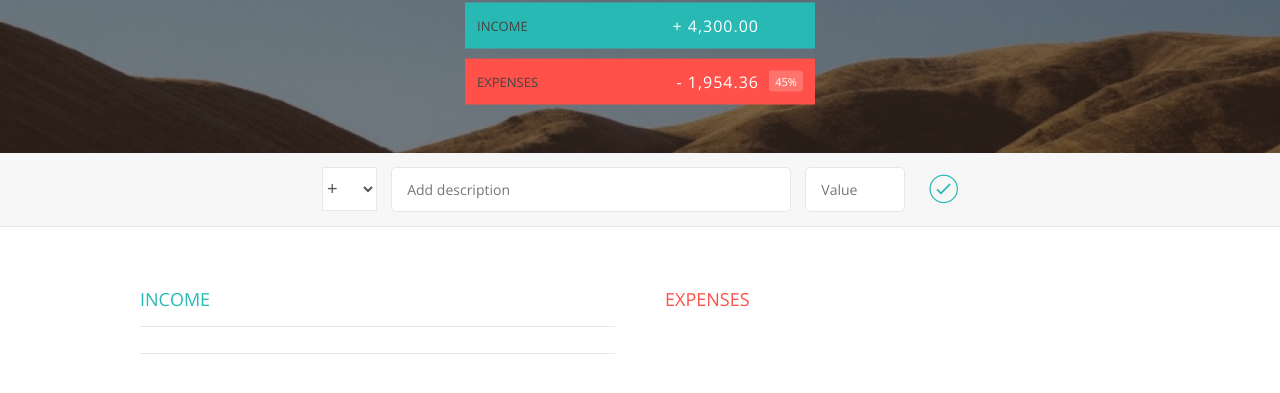
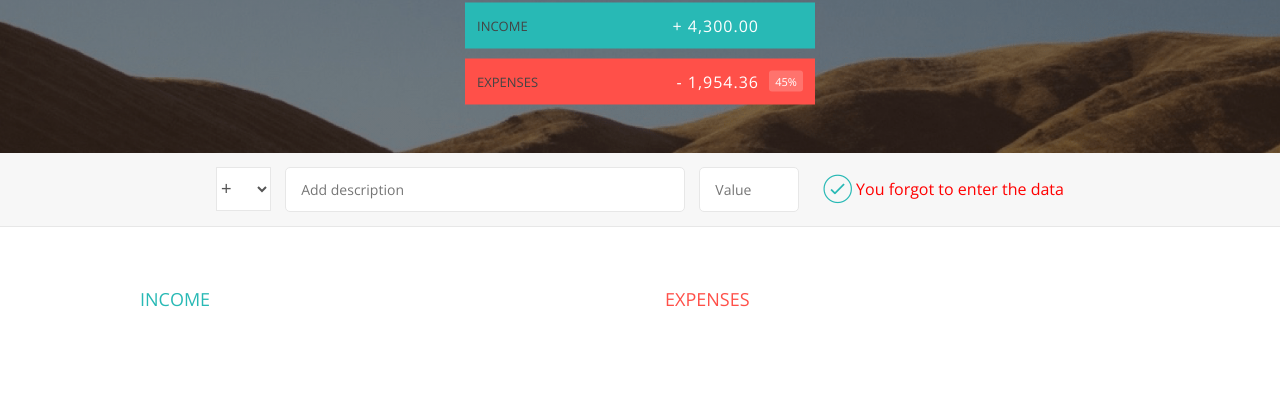
Before and after one commit to cRhettiarachchi/BudgetryJS, a plain HTML site: page index.html in a window 1280 px wide. Both pictures are taken after a click on the button 943 px from the left and 357 px from the top of the page. Shown: the part 167-560 px from the top of the page. Drawn offline with nearby package versions, Linux system fonts and the light colour scheme.

Commit message:
Empty input field fix

```diff
--- a/app.js
+++ b/app.js
@@ -43,7 +43,7 @@ var appController = (function(){
 
             // return the object created using function expression
             return (newValObj);
-        }
+        },
     }
 
 })();
@@ -55,8 +55,8 @@ var UIcontroller = (function(){
         value: '.add__value',
         add: '.add__btn',
         incomeContainer: 'income__list', // used as rep in the code to replace if it is an income
-        expenseContainer: 'expenses__list' // used as rep in the code to replace if it is an expense
-
+        expenseContainer: 'expenses__list', // used as rep in the code to replace if it is an expense
+        inMessage: '.no-input'
     }
 
     return {
@@ -66,6 +66,7 @@ var UIcontroller = (function(){
                 desc: document.querySelector(selectors.desc).value,
                 value: document.querySelector(selectors.value).value,
             }
+
             return(values); // return the value object to the controller module
         },
 
@@ -96,6 +97,10 @@ var UIcontroller = (function(){
 
         }, // end of updateUI function
 
+        noInputMessage: function(){
+            document.querySelector(selectors.inMessage).style.display = "inline-block";
+        },
+
         domSelectors: function(){ // to return the selectors object
             return(selectors); // return of the selector object
         }
@@ -123,8 +128,18 @@ var controller = (function(appCtrl, UIctrl){
     }
 
     function triggered(){
+
             // get the value to variables
             var userInput = UIctrl.readValues();
+
+            // check if the input fields are empty
+            if(userInput.desc === "" || userInput.value === ""){
+                UIctrl.noInputMessage();
+            }
+            else{
+
+                // make the message invisible
+                document.querySelector(selectors.inMessage).style.display = "none";
 
                 // update the appController with the data and gets the returning object
                 var value = appCtrl.storeValue(userInput.type, userInput.desc, userInput.value);
@@ -137,6 +152,9 @@ var controller = (function(appCtrl, UIctrl){
                 // update the total income and expense at the top of the page
         }
 
+
+    }
+
     return{
         init: function(){
             trigFunction();
--- a/index.html
+++ b/index.html
@@ -47,6 +47,7 @@
                     <input type="text" class="add__description" placeholder="Add description">
                     <input type="number" class="add__value" placeholder="Value">
                     <button class="add__btn"><i class="ion-ios-checkmark-outline"></i></button>
+                    <span class = "no-input">You forgot to enter the data</span>
                 </div>
             </div>
 
@@ -116,7 +117,6 @@
                 </div>
             </div>
 
-
         </div>
 
         <script src="app.js"></script>
--- a/style.css
+++ b/style.css
@@ -105,6 +105,11 @@ body {
     background-color: rgba(255, 255, 255, 0.2);
     text-align: center;
     border-radius: 3px;
+}
+
+.no-input{
+    color: red;
+    display: none;
 }
 
 
```
Lines whose indentation alone changed are shown as unchanged.
